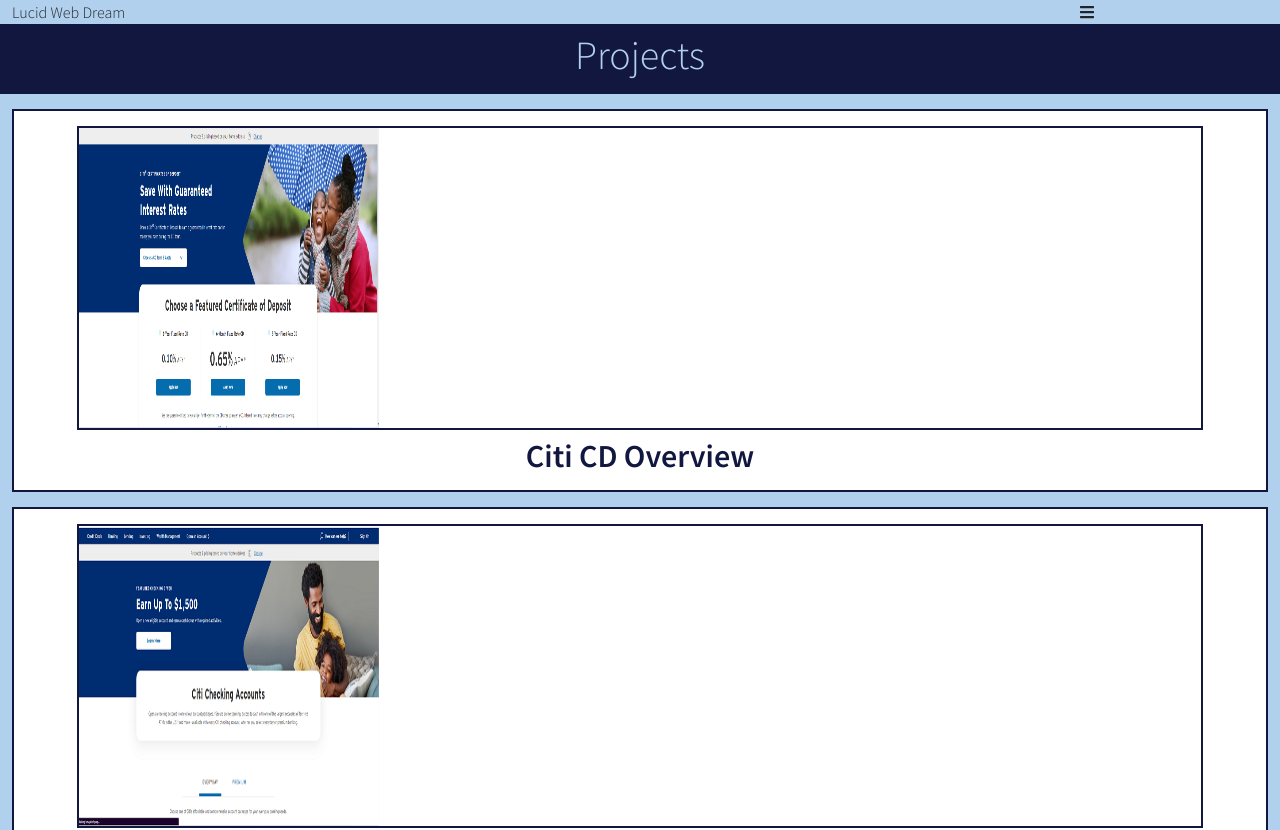
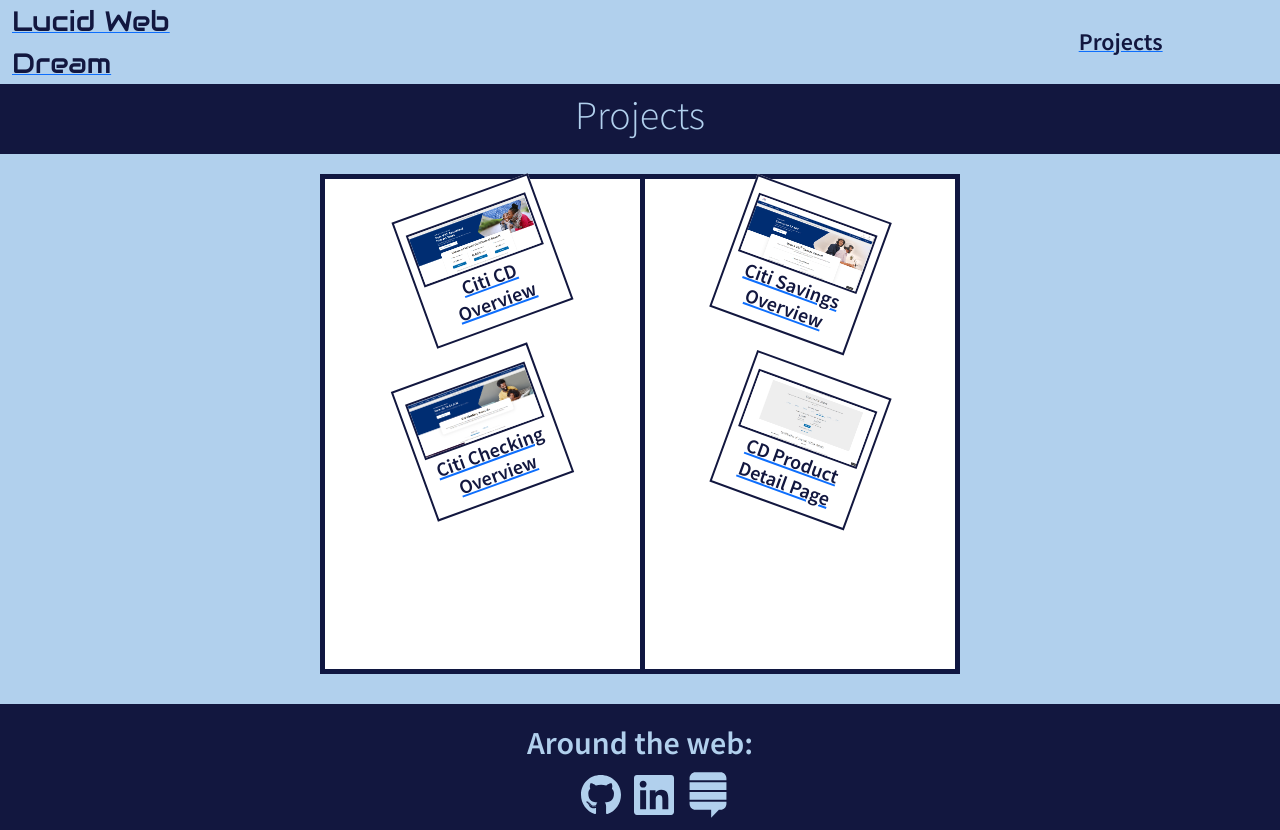
Before and after one commit to capozzic1/portfoliov3, a Next.js app: page /projects in a window 1280 px wide. Shown: the top 830 px of the page. Built offline with nearby package versions, Linux system fonts and the light colour scheme.

Commit message:
update header, photograph components

```diff
--- /dev/null
+++ b/components/book.js
@@ -0,0 +1,18 @@
+import { Col, Row } from "react-bootstrap";
+import styles from './book.module.scss';
+
+export default function Book(props) {
+
+    const firstPage = props.firstPage.map(photo => <div className={styles.photo}>{photo}</div>)
+    const secondPage = props.secondPage.map(photo => <div className={styles.photo}>{photo}</div>)
+    return (
+        <Row className={styles.container}>
+            <Col className={styles.leftSide} lg={{ span: 3, offset: 3}}>
+                {firstPage}
+            </Col>
+            <Col  className={styles.rightSide} lg={3}>
+                {secondPage}
+            </Col>
+        </Row>
+    )
+}
--- /dev/null
+++ b/components/book.module.scss
@@ -0,0 +1,49 @@
+.leftSide, .rightSide {
+    border: 5px solid #101741;
+    background: white;
+    height: 500px;
+}
+
+.leftSide {
+    border-right: 0px;
+
+
+}
+
+
+
+@media screen and (min-width: 1024px) {
+
+    .container {
+        margin-top: 20px;
+    }
+    .leftSide {
+        .photo {
+            transform: rotate(-20deg);
+        }
+
+        .photo:first-of-type {
+            margin-bottom: 35px;
+        }
+
+    }
+
+    .rightSide {
+        .photo {
+            transform: rotate(20deg);
+        }
+
+        .photo:first-of-type {
+            margin-bottom: 35px;
+        }
+    }
+
+}
+
+@media screen and (max-width: 768px) {
+    .leftSide, .rightSide {
+        background: none;
+        border: none;
+        height: 100%;
+    }
+}
--- a/components/header.js
+++ b/components/header.js
@@ -2,15 +2,16 @@
 import Col from 'react-bootstrap/Col'
 import styles from './header.module.css'
 import { FaBars } from 'react-icons/fa'
+import Link from 'next/link'
 
 export default function Header() {
     return (
         <Row className="justify-content-between">
         <Col xs={2}>
-        <a>Lucid Web Dream</a>
+        <Link href="/"><a className={styles.homeButton}>Lucid Web Dream</a></Link>
         </Col>
         <Col className={styles.navbtnContainer} xs={2}>
-            <FaBars />
+        <Link href="/projects"><a className={styles.projectsButton}>Projects</a></Link>
         </Col>
         </Row>
     )
--- a/components/header.module.css
+++ b/components/header.module.css
@@ -2,3 +2,17 @@
     display: flex;
     align-items: center;
 }
+
+.homeButton {
+    font-family: 'Audiowide', cursive;
+    color: #12173F;
+    text-decoration: none;
+    font-size: 28px;
+}
+
+.projectsButton {
+    color: #12173F;
+    text-decoration: none;
+    font-size: 24px;
+    font-weight: 600;
+}
--- a/components/photograph.js
+++ b/components/photograph.js
@@ -4,14 +4,14 @@
 
 export default function Photograph(props) {
     return (
-        <Col xs={{ span:12, offset: 0}}>
+        <Col xs={{ span:12, offset: 0}} xl={{ span:6, offset: 3}}>
             <div className={styles.photographContainer}>
                 <div className={styles.imageContainer} >
-                    <Image src={props.src} height={300} width={300} />
+                    <Image src={props.src} height={300} width={400} layout="responsive"/>
                     {/* https://via.placeholder.com/300  */}
                 </div>
                 <div className={styles.headerContainer}>
-                    <h2>{props.name}</h2>
+                    <a href={props.url}><h2>{props.name}</h2></a>
                 </div>
             </div>
         </Col>
--- a/components/photograph.module.scss
+++ b/components/photograph.module.scss
@@ -10,6 +10,14 @@
     h2 {
         font-weight: 600;
         color: #12173F;
+
+    }
+}
+
+@media screen and (min-width: 1024px) {
+    .photographContainer h2 {
+        font-size: 20px;
+        text-align: center;
     }
 }
 
--- a/pages/_document.js
+++ b/pages/_document.js
@@ -8,7 +8,8 @@
         <Head>
           <link rel="preconnect" href="https://fonts.googleapis.com" />
           <link rel="preconnect" href="https://fonts.gstatic.com" crossorigin />
-          <link href="https://fonts.googleapis.com/css2?family=Source+Sans+Pro:ital,wght@0,300;0,600;1,400&display=swap" rel="stylesheet"></link>
+          <link href="https://fonts.googleapis.com/css2?family=Source+Sans+Pro:ital,wght@0,300;0,600;1,400&display=swap" rel="stylesheet"/>
+          <link href="https://fonts.googleapis.com/css2?family=Audiowide&display=swap" rel="stylesheet" />
         </Head>
         <body>
           <Main />
--- a/pages/projects.js
+++ b/pages/projects.js
@@ -1,4 +1,5 @@
 import Banner from "../components/Banner";
+import Book from "../components/book";
 import Layout from "../components/layout";
 import Photograph from "../components/photograph";
 
@@ -6,28 +7,36 @@
     const projectData = [
         {
             src: '/cdoverview.png',
-            name: 'Citi CD Overview'
+            name: 'Citi CD Overview',
+            url: 'https://online.citi.com/US/ag/banking/cd-account'
         },
         {
             src: '/checkingoverview.png',
-            name: 'Citi Checking Overview'
+            name: 'Citi Checking Overview',
+            url: 'https://online.citi.com/US/ag/banking/checking-account'
         },
         {
             src: '/savingsoverview.png',
-            name: 'Citi Savings Overview'
+            name: 'Citi Savings Overview',
+            url: 'https://online.citi.com/US/ag/banking/savings-account'
         },
         {
             src: '/cdpdp.png',
-            name: 'CD Product Detail Page'
+            name: 'CD Product Detail Page',
+            url: "https://online.citi.com/US/ag/certificates-of-deposit"
         }
     ]
 
-    const projects = projectData.map(project => <Photograph src={project.src} name={project.name} />)
+    const firstPage = [projectData[0], projectData[1]].map(project => <Photograph src={project.src} name={project.name} url={project.url}/> )
+    const secondPage = [projectData[2], projectData[3]].map(project => <Photograph src={project.src} name={project.name} url={project.url} /> )
+    console.log(secondPage)
+    // const projects = projectData.map(project => <Photograph src={project.src} name={project.name} />)
 
     return (
         <Layout>
             <Banner />
-            {projects}
+            <Book firstPage={firstPage} secondPage={secondPage}/>
+            {/* {projects} */}
         </Layout>
     )
 }
```
